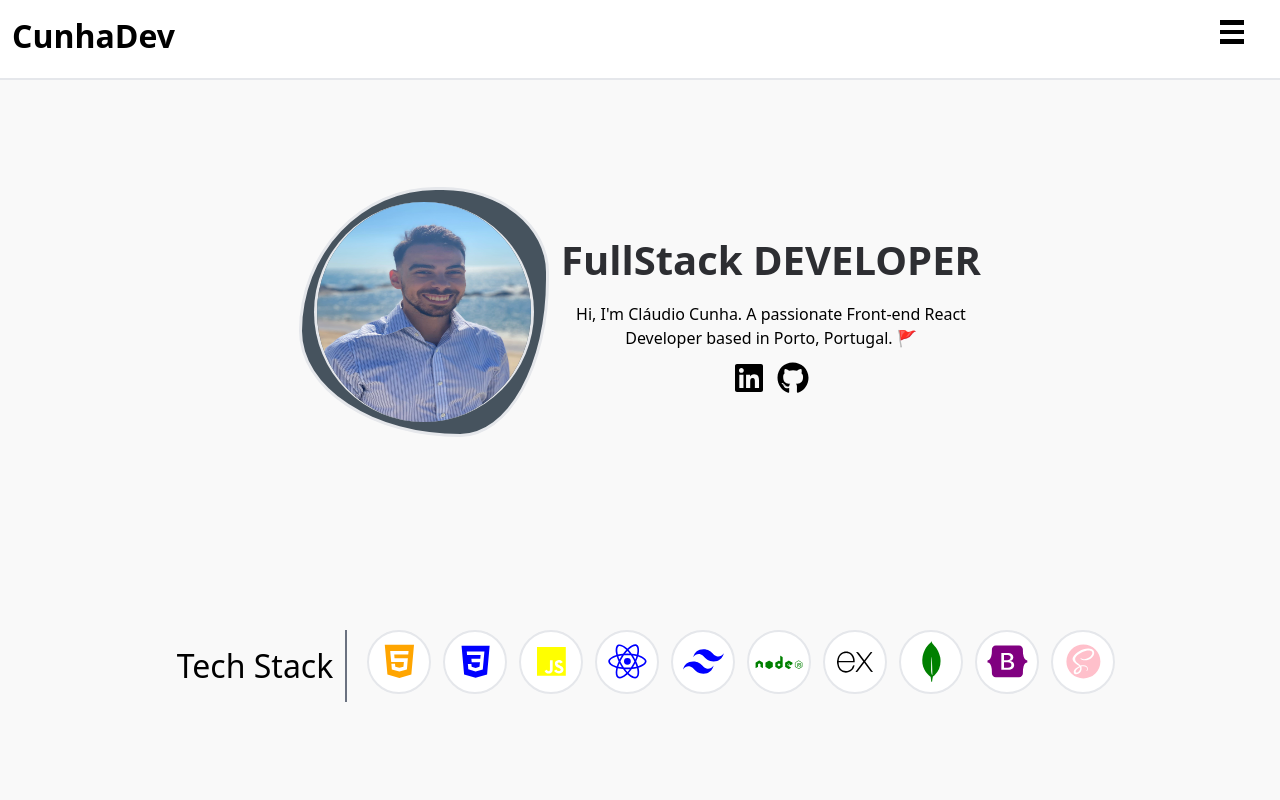
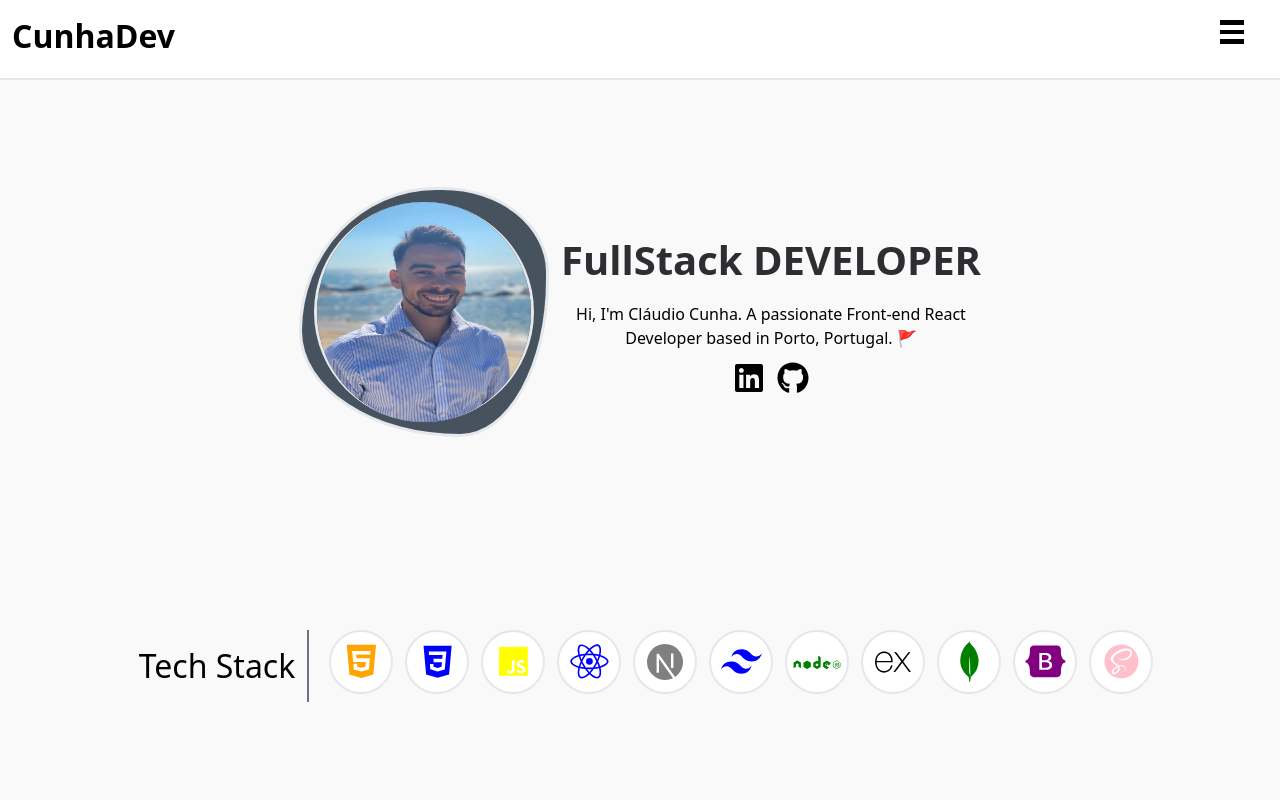
Before and after one commit to ClaudioCunhaDev/CunhaDev, a React (Vite) app: page / in a window 1280 px wide. Shown: the top 800 px of the page. Built offline with nearby package versions, Linux system fonts and the light colour scheme.

Commit message:
nexticon

```diff
--- a/src/components/Home.jsx
+++ b/src/components/Home.jsx
@@ -7,7 +7,7 @@ import IconJavascript from "../assets/IconJavascript";
 import IconHtml5 from "../assets/IconHtml5";
 import IconBxlCss3 from "../assets/IconBxlCss3";
 import IconLogoReact from "../assets/IconLogoReact";
-
+import IconNextjs from "../assets/IconNextJs";
 import IconTailwindcss from "../assets/IconTailwindcss";
 import IconExpress from "../assets/IconExpress";
 import IconMongodb from "../assets/IconMongodb";
@@ -72,9 +72,9 @@ export const Home = () => {
               <div className="h-16 w-16 rounded-full border-2 bg-white flex justify-center items-center text-[1.7rem] min-[1920px]:text-[2.5rem] min-[1920px]:h-24 min-[1920px]:w-24">
                 <IconLogoReact />
               </div>
-
-
-
+              <div className="h-16 w-16 rounded-full border-2 bg-white flex justify-center items-center text-[1.5rem] min-[1920px]:text-[2.5rem] min-[1920px]:h-24 min-[1920px]:w-24">
+                <IconNextjs />
+              </div>
               <div className="h-16 w-16 rounded-full border-2 bg-white flex justify-center items-center text-[1.7rem] min-[1920px]:text-[2.5rem] min-[1920px]:h-24 min-[1920px]:w-24">
                 <IconTailwindcss />
               </div>
```
